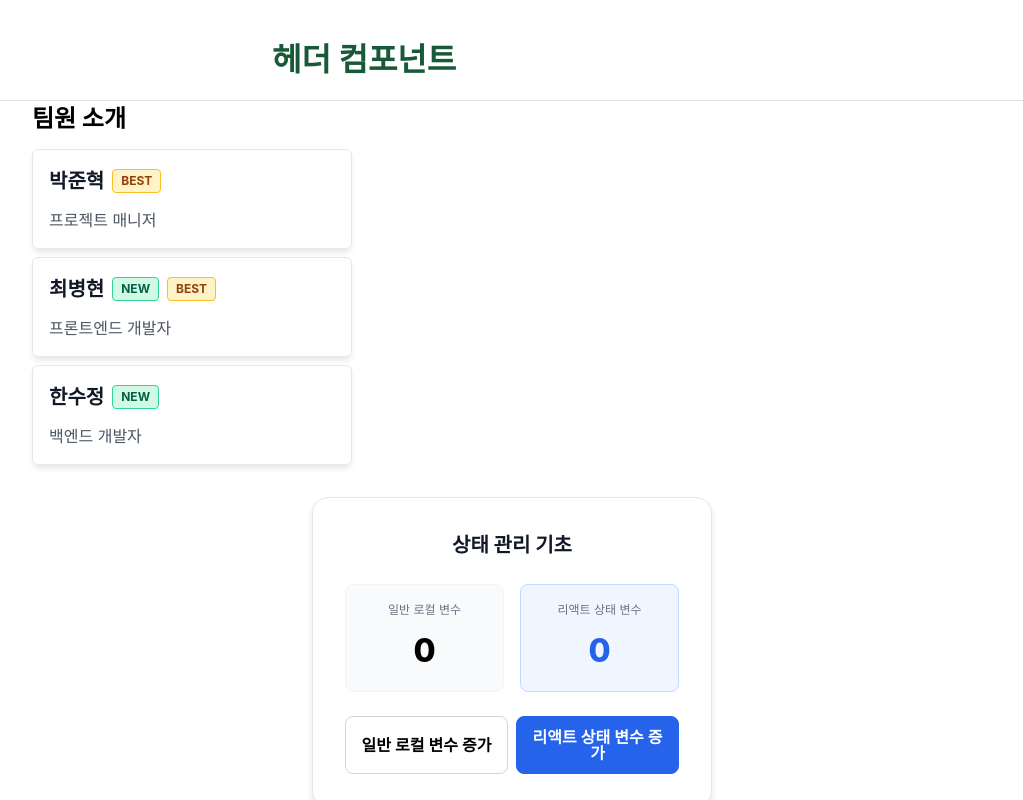
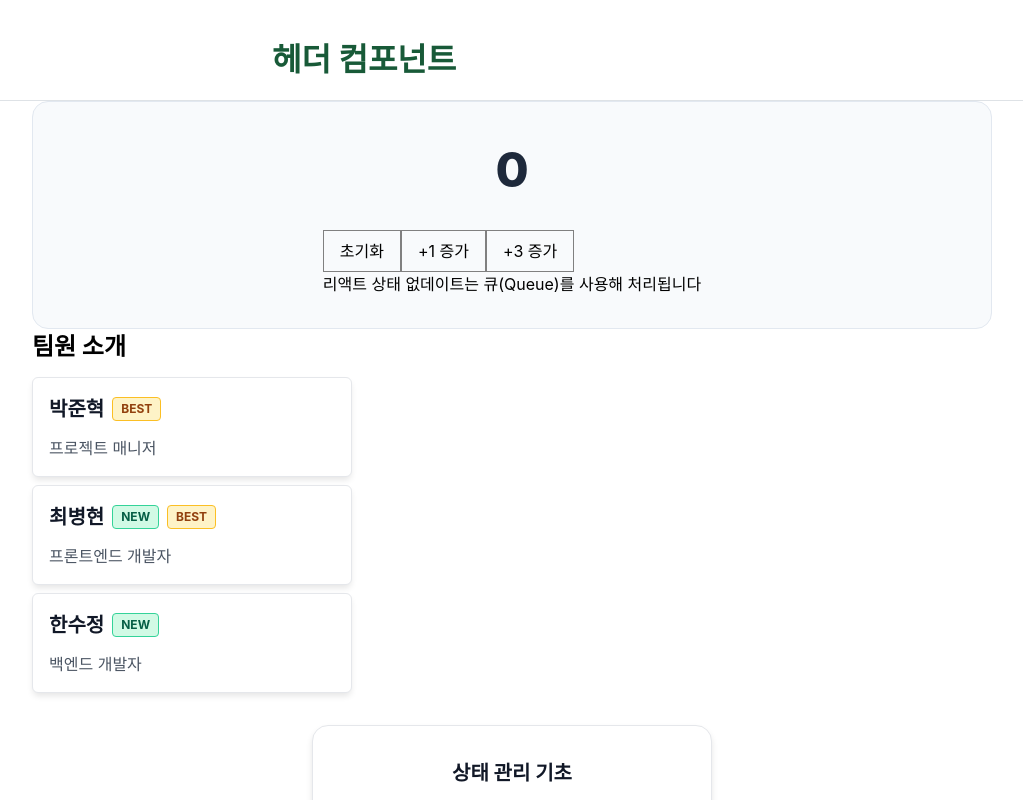
Before and after one commit to songha-5/learn-react, a React (Vite) app in the folder 02-State-이벤트-핸들링/: page / in a window 1280 px wide. Shown: the top 800 px of the page, without its empty margins (128-1151 px from the left). Built offline with nearby package versions, Linux system fonts and the light colour scheme.

Commit message:
학습: 배칭

```diff
--- a/02-State-이벤트-핸들링/src/app/index.tsx
+++ b/02-State-이벤트-핸들링/src/app/index.tsx
@@ -1,4 +1,4 @@
-import { ComponentState, ConditionalRendering, EventHandling } from '@/learns'
+import { ComponentState, ConditionalRendering, EventHandling, UpdateState } from '@/learns'
 import S from './style.module.css'
 
 // 다시 내보내기
@@ -14,6 +14,7 @@ export default function App() {
       </Header>
 
       <Wrapper>
+        <UpdateState />
         <ConditionalRendering />
         <ComponentState />
         <EventHandling />
--- a/02-State-이벤트-핸들링/src/learns/UpdateState/BatchCounter/index.tsx
+++ b/02-State-이벤트-핸들링/src/learns/UpdateState/BatchCounter/index.tsx
@@ -1,7 +1,45 @@
+import { useState } from 'react'
 import S from './style.module.css'
 
-function BatchCounter() {
-  return <article className={S.container}></article>
+const INITAL_COUNT = 0
+
+export default function BatchCounter() {
+  const [count, setCount] = useState(INITAL_COUNT)
+
+  // 분리 예제
+  const handleResetCount = () => setCount(INITAL_COUNT)
+
+  return (
+    <article className={S.container}>
+      <h3 className={S.display} aria-label={`배치 카운터 현재 값: ${count}`}>
+        {count}
+      </h3>
+
+      <div className={S.section}>
+        <button
+          type='button'
+          className={S.button}
+          onClick={handleResetCount}
+        >
+          초기화
+        </button>
+        <button type='button'
+          className={`${S.button} ${S.primary}`}
+          // 배칭, 과거의 값에서 가져와야 바로 계산을해서 다음값에 계산을 할 수 있음
+          onClick={() => setCount(INITAL_COUNT => INITAL_COUNT + 1)}
+        >
+          +1 증가
+        </button>
+        <button type='button'
+          className={`${S.button} ${S.primary}`}
+          // 배칭, 과거의 값에서 가져와야 바로 계산을해서 다음값에 계산을 할 수 있음
+          onClick={() => setCount(INITAL_COUNT => INITAL_COUNT + 3)}
+        >
+          +3 증가
+        </button>
+
+        <p>리액트 상태 없데이트는 큐(Queue)를 사용해 처리됩니다</p>
+      </div>
+    </article>
+  )
 }
-
-export default BatchCounter
--- a/02-State-이벤트-핸들링/src/learns/UpdateState/index.tsx
+++ b/02-State-이벤트-핸들링/src/learns/UpdateState/index.tsx
@@ -1,7 +1,13 @@
+import BatchCounter from './BatchCounter'
 import S from './style.module.css'
 
 function EventHandling() {
-  return <div className={S.container}></div>
+  return (
+    <div className={S.container}>
+      <h2 className='sr-only'>상태 업데이트</h2>
+      <BatchCounter />
+    </div>
+  )
 }
 
 export default EventHandling
--- a/02-State-이벤트-핸들링/src/learns/index.ts
+++ b/02-State-이벤트-핸들링/src/learns/index.ts
@@ -9,5 +9,6 @@ export { default as ComponentState } from './ComponentState'
 // 3. 이벤트 핸들링 : learn/EventHandling
 export { default as EventHandling } from './EventHandling'
 // 4. State 업데이트 : learn/UpdateState
+export { default as UpdateState } from './UpdateState'
 // 5. 입력 동기화 : learn/ControlledComponent
 // 6. 스냅샷의 이해 : learn/StateIsSnapshot
```
